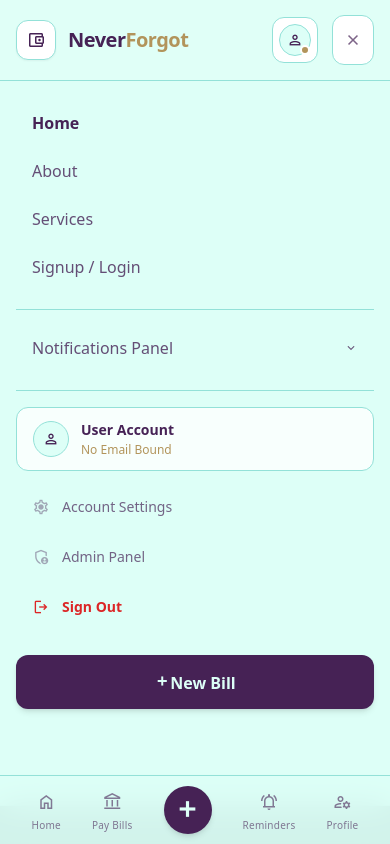
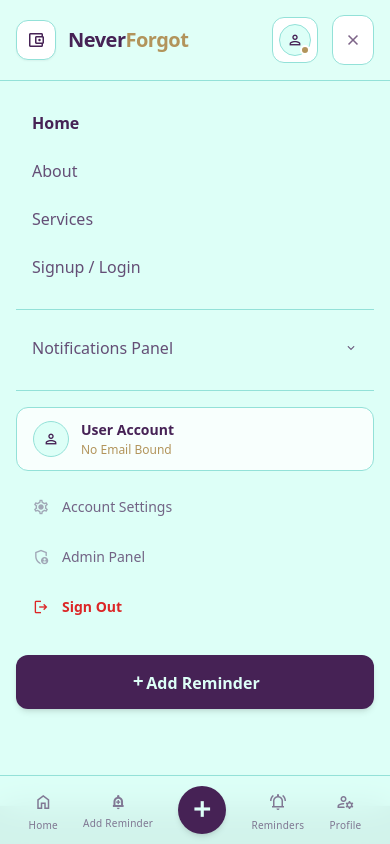
Before and after one commit to nakulbhadrecha202005-max/nestnotifyFrontend, a React (Vite) app: page / in a window 390 px wide. Both pictures are taken after a click on the button "menu". Shown: the top 844 px of the page. Built offline with nearby package versions, Linux system fonts and the light colour scheme.

Commit message:
updated Frequently used linke icone and navigation

```diff
--- a/src/Component/Navbar.jsx
+++ b/src/Component/Navbar.jsx
@@ -416,7 +416,7 @@ const Navbar = () => {
                   <span className="material-symbols-outlined text-base font-black">
                     add
                   </span>
-                  New Bill{" "}
+                  Add Reminder{" "}
                 </Link>
               </button>
             </div>
@@ -436,14 +436,14 @@ const Navbar = () => {
 
         {/* Payment / PhonePe Simulation Link */}
         <Link
-          to="/payments"
+          to="/AddReminders"
           className="flex flex-col items-center gap-0.5 text-[#462255]/60 hover:text-[#462255] transition-colors duration-200"
         >
-          <span className="material-symbols-outlined text-xl">
-            account_balance
+          <span className="material-symbols-outlined text-base font-black">
+            add_alert
           </span>
           <span className="text-[10px] font-medium tracking-wide">
-            Pay Bills
+            Add Reminder
           </span>
         </Link>
 
```
